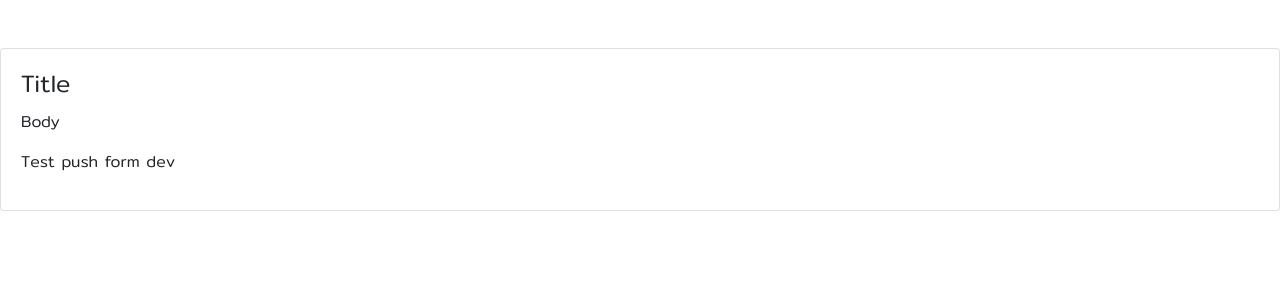
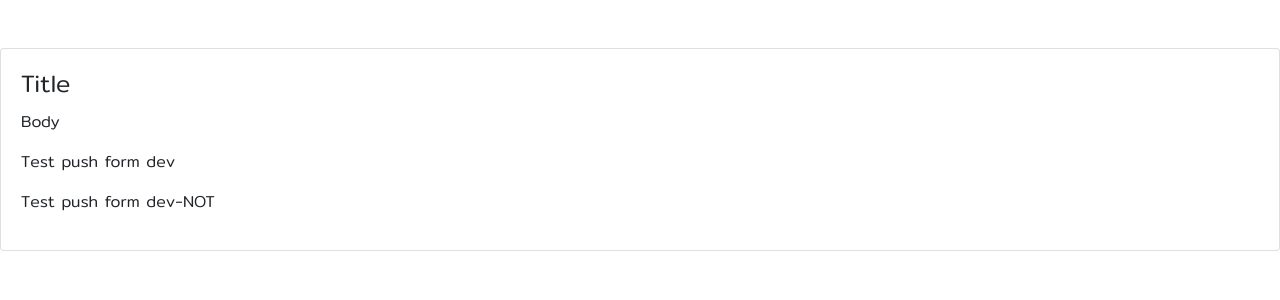
Before and after one commit to sSlotty/web-api-flask, a Flask app: page / in a window 1280 px wide. Shown: the top 300 px of the page. Run offline with Flask 2, Linux system fonts and the light colour scheme; some libraries are stand-ins or nearby versions.

Commit message:
push to dev-not

```diff
--- a/src/templates/index.html
+++ b/src/templates/index.html
@@ -6,6 +6,7 @@
         <h4 class="card-title">Title</h4>
         <p class="card-text">Body</p>
         <p>Test push form dev</p>
+        <p>Test push form dev-NOT</p>
       </div>
     </div>
 {% endblock %}
```
